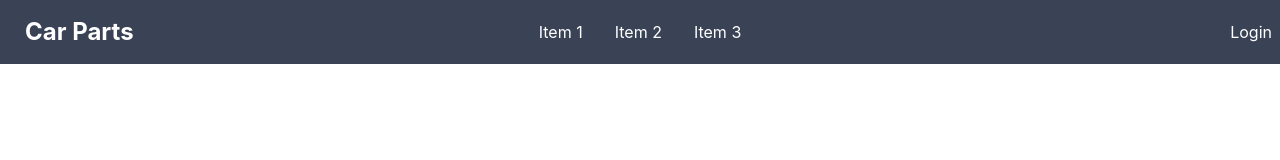
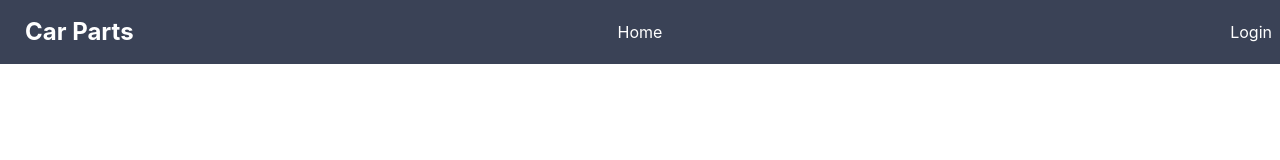
Before and after one commit to coderrakibul/assignment-12-client-side, a React (Create React App) app: page / in a window 1280 px wide. Shown: the top 160 px of the page. Built offline with nearby package versions, Linux system fonts and the light colour scheme; the HTML template or start-up script is replaced by a standard one.

Commit message:
navbar style changed

```diff
--- a/src/Pages/Shared/Navbar.js
+++ b/src/Pages/Shared/Navbar.js
@@ -1,4 +1,5 @@
 import React from 'react';
+import { Link } from 'react-router-dom';
 
 const Navbar = () => {
     return (
@@ -9,18 +10,16 @@ const Navbar = () => {
                         <svg xmlns="http://www.w3.org/2000/svg" class="h-5 w-5" fill="none" viewBox="0 0 24 24" stroke="currentColor"><path stroke-linecap="round" stroke-linejoin="round" stroke-width="2" d="M4 6h16M4 12h8m-8 6h16" /></svg>
                     </label>
                     <ul tabindex="0" class="menu menu-compact dropdown-content mt-3 p-2 shadow bg-base-100 rounded-box w-52 text-primary">
-                        <li><a>Item 1</a></li>
-                        <li><a>Item 1</a></li>
-                        <li><a>Item 3</a></li>
+                        <li><Link to='/home'>Home</Link></li>
+
                     </ul>
                 </div>
-                <a class="btn btn-ghost normal-case text-2xl font-bold">Car Parts</a>
+                <Link to='/' class="btn btn-ghost normal-case text-2xl font-bold">Car Parts</Link>
             </div>
             <div class="navbar-center hidden lg:flex">
                 <ul class="menu menu-horizontal p-0">
-                    <li><a>Item 1</a></li>
-                    <li><a>Item 2</a></li>
-                    <li><a>Item 3</a></li>
+                    <li><Link to='/home'>Home</Link></li>
+
                 </ul>
             </div>
             <div class="navbar-end">
```
